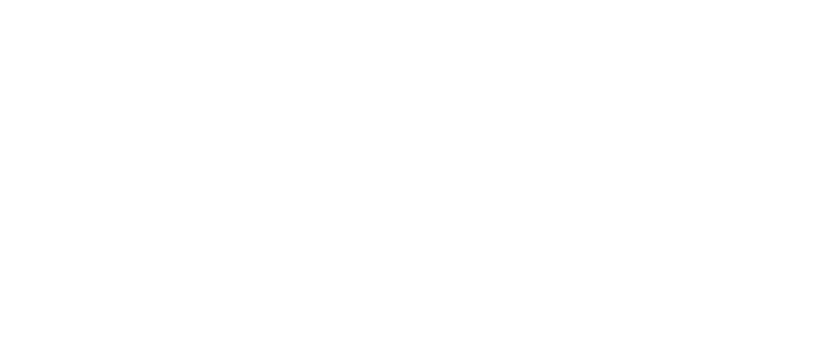
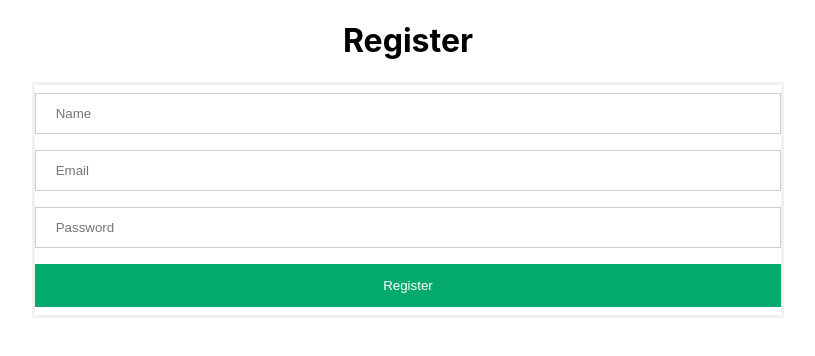
Before and after one commit to iamishraqhc/login-registration-mern-app, a React (Create React App) app in the folder frontend/: page /register in a window 1280 px wide. Shown: the top 356 px of the page, without its empty margins (232-1047 px from the left). Built offline with nearby package versions, Linux system fonts and the light colour scheme.

Commit message:
created and styled Registration form

```diff
--- a/frontend/src/App.css
+++ b/frontend/src/App.css
@@ -3,15 +3,15 @@
   justify-content: center;
 }
 
-.Login form {
+form {
   border: 3px solid #f1f1f1;
 }
 
-.Login h1 {
+h1 {
   text-align: center;
 }
 
-.Login input[type=email], .Login input[type=password] {
+input[type=text], input[type=email], input[type=password] {
   width: 100%;
   padding: 12px 20px;
   margin: 8px 0;
@@ -21,7 +21,7 @@
 }
 
 /* Set a style for all buttons */
-.Login input[type=submit] {
+input[type=submit] {
   background-color: #04AA6D;
   color: white;
   padding: 14px 20px;
@@ -32,6 +32,6 @@
 }
 
 /* Add a hover effect for buttons */
-.Login input[type=submit]:hover {
+input[type=submit]:hover {
   opacity: 0.8;
 }
--- a/frontend/src/Pages/Register.js
+++ b/frontend/src/Pages/Register.js
@@ -1,9 +1,60 @@
-import React from 'react'
+import React, { useState } from 'react'
+import { useHistory } from 'react-router-dom'
+import axios from 'axios'
 
 const Register = () => {
+    const history = useHistory()
+
+    const [name, setName] = useState('')
+    const [email, setEmail] = useState('')
+    const [password, setPassword] = useState('')
+
+    const registerUser = async (event) => {
+        event.preventDefault()
+
+        const response = await axios.get('https://localhost:5000/register', {
+            method: 'POST',
+            headers: {
+                'Content-Type': 'application/json'
+            },
+            body: JSON.stringify({
+                name,
+                email,
+                password
+            })
+        })
+
+        const data = await response.data
+
+        if (data.status === 'OK') {
+            history.push('/login')
+        }
+    }
+
     return (
         <div>
-
+            <h1>Register</h1>
+            <form onSubmit={registerUser}>
+                <input
+                    value={name}
+                    onChange={(e) => setName(e.target.value)}
+                    type="text"
+                    placeholder="Name"
+                />
+                <input
+                    value={email}
+                    onChange={(e) => setEmail(e.target.value)}
+                    type="email"
+                    placeholder="Email"
+                />
+                <input
+                    value={password}
+                    onChange={(e) => setPassword(e.target.value)}
+                    type="password"
+                    placeholder="Password"
+                />
+                <input type="submit" value="Register" />
+            </form>
         </div>
     )
 }
```
